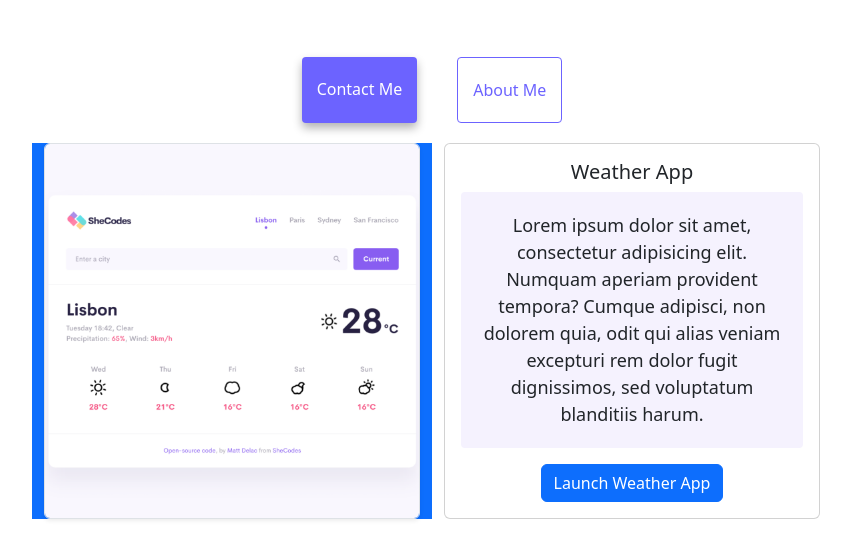
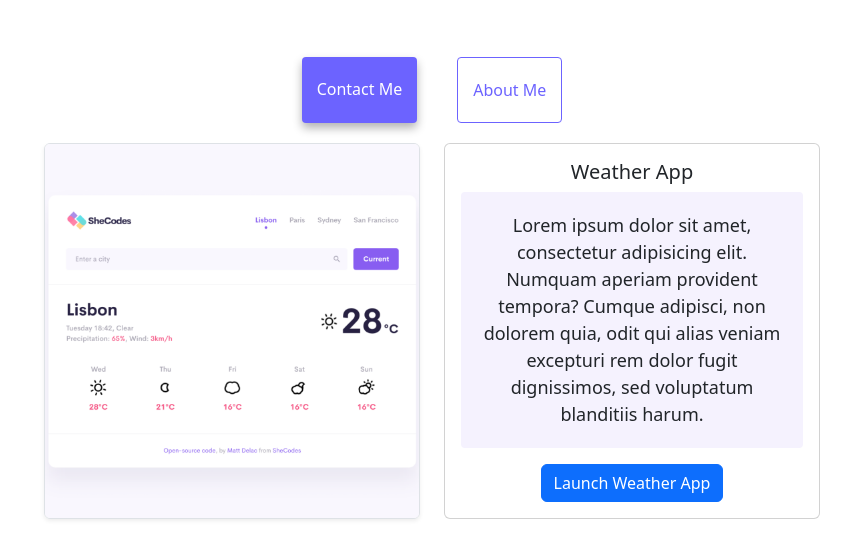
Before and after one commit to AlexFern17/advanced-tools, a plain HTML site: page index.html in a window 1280 px wide. Shown: the part 265-800 px from the top of the page, without its empty margins (208-1059 px from the left). Drawn offline with nearby package versions, Linux system fonts and the light colour scheme.

```diff
--- a/index.html
+++ b/index.html
@@ -32,7 +32,7 @@
     </div>
     <div class="container text-center overflow-hidden">
       <div class="row mb-4">
-        <div class="col-6 d-none d-md-flex bg-primary">
+        <div class="col-6 d-none d-md-flex">
           <img
             src="images/weather.png"
             class="img-fluid border rounded shadow-sm"
```
